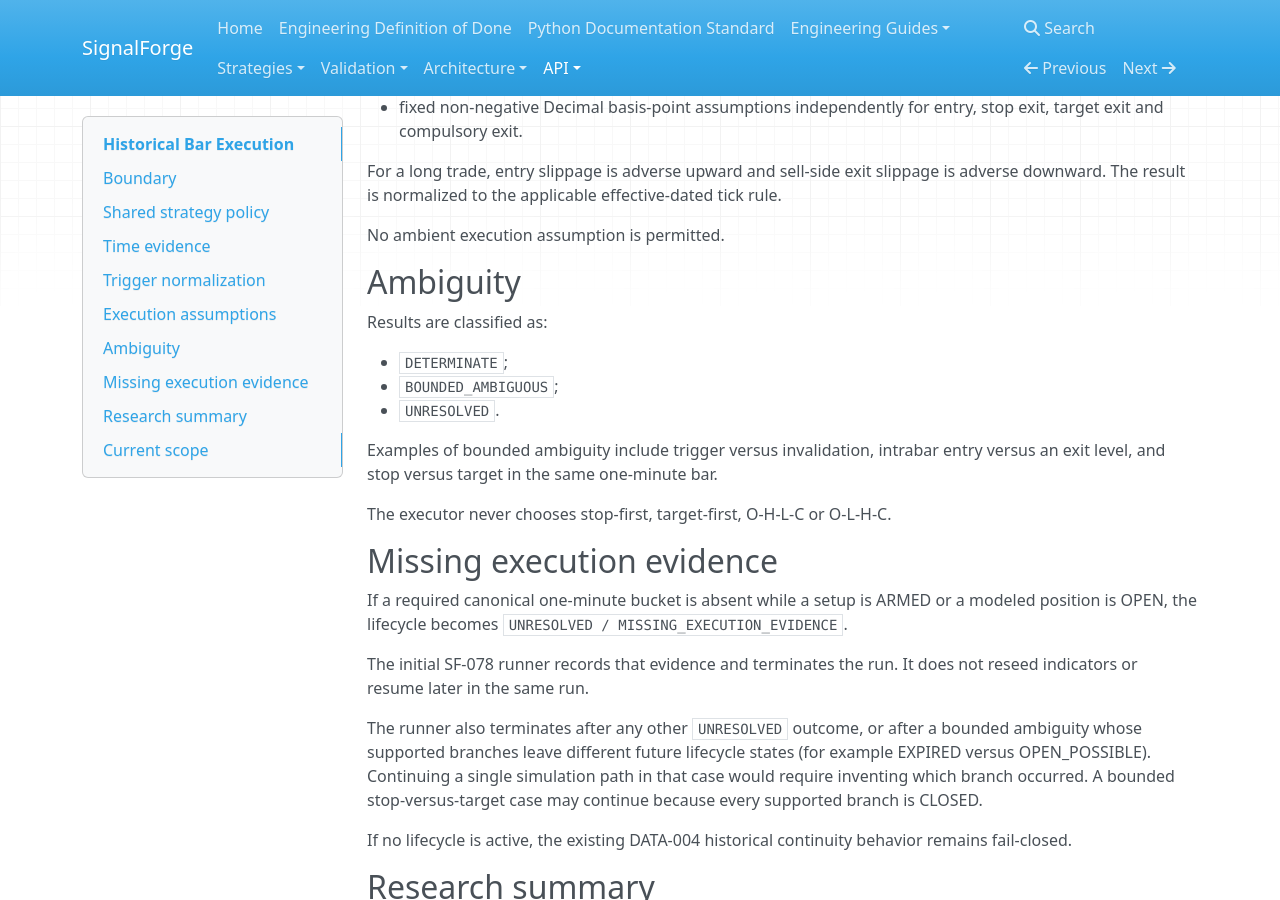
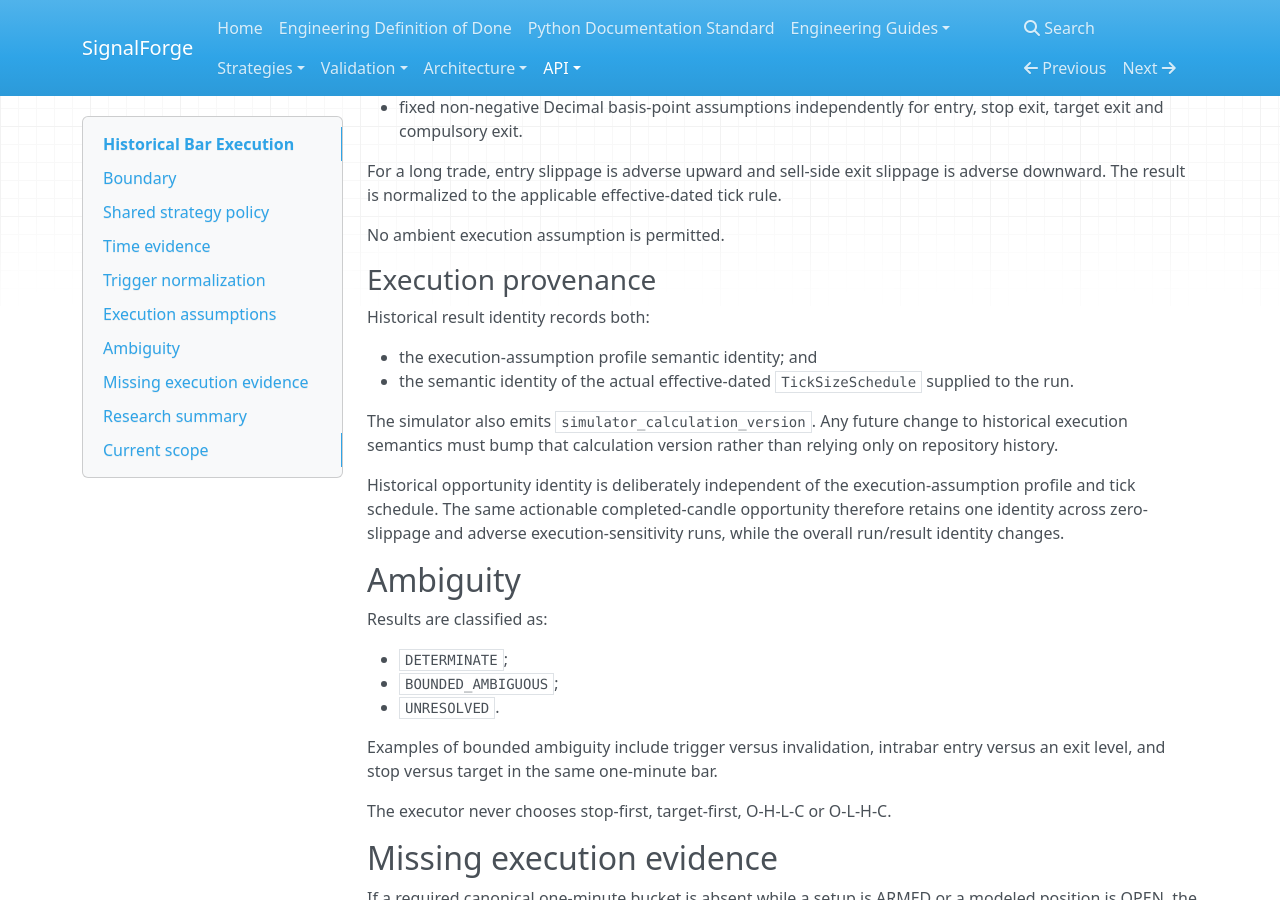
Before and after one commit to harishkamathuk/signalforge, an MkDocs documentation site: the page built from docs/api/historical-execution.md, in a window 1280 px wide and 900 px high, scrolled down 1383 px. Built offline with MkDocs 1.6.1, drawn with Linux system fonts in a browser that asks for light colours; nearby versions of some CDN libraries.

Commit message:
docs: document historical execution provenance identity

```diff
--- a/docs/api/historical-execution.md
+++ b/docs/api/historical-execution.md
@@ -75,6 +75,21 @@ The result is normalized to the applicable effective-dated tick rule.
 
 No ambient execution assumption is permitted.
 
+
+### Execution provenance
+
+Historical result identity records both:
+
+- the execution-assumption profile semantic identity; and
+- the semantic identity of the actual effective-dated `TickSizeSchedule` supplied to the run.
+
+The simulator also emits `simulator_calculation_version`. Any future change to historical execution
+semantics must bump that calculation version rather than relying only on repository history.
+
+Historical opportunity identity is deliberately independent of the execution-assumption profile and
+tick schedule. The same actionable completed-candle opportunity therefore retains one identity across
+zero-slippage and adverse execution-sensitivity runs, while the overall run/result identity changes.
+
 ## Ambiguity
 
 Results are classified as:
```
